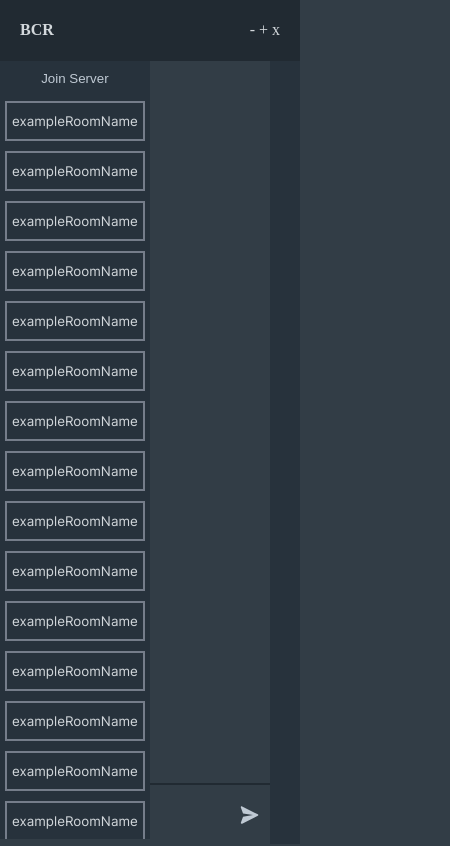
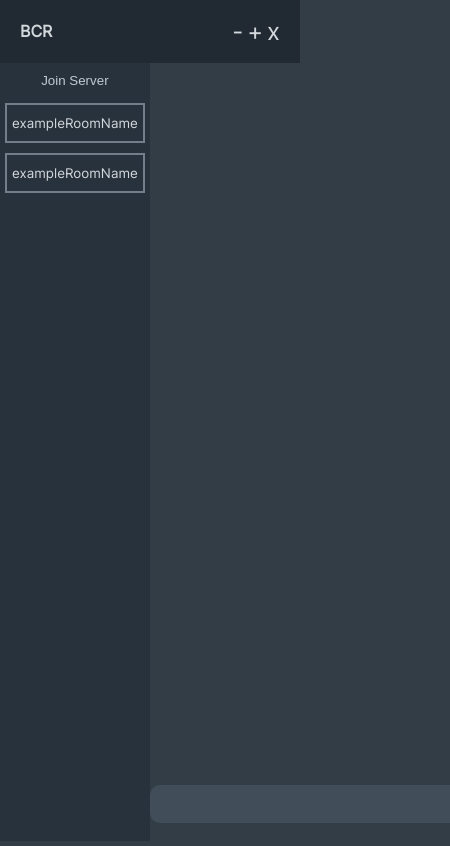
Before and after one commit to BackwardsUser/Basic-Chat-Room, an Electron app: page Client/src/views/index.html in a window 300 px wide. Shown: the top 846 px of the page, 450 px wide, since content can reach past the window. Drawn offline with Linux system fonts and the light colour scheme; no server answers.

Commit message:
Changed Input Styles - Fixed Fonts Around App

```diff
--- a/Client/src/styles/main.css
+++ b/Client/src/styles/main.css
@@ -5,11 +5,11 @@ html {
 }
 
 body {
-    margin: 0;
-    padding: 0;
-    height: 100%;
     overflow-y: hidden;
     overflow-x: hidden;
+    height: 100%;
+    padding: 0;
+    margin: 0;
 }
 
 ::-webkit-scrollbar {
@@ -25,17 +25,26 @@ body {
 /* Header */
 
 header {
+    justify-content: space-between;
     background-color: #212a32;
+    -webkit-user-select: none;
+    -webkit-app-region: drag;
+    flex-direction: row;
+    user-select: none;
+    position: sticky;
+    padding: 0 20px;
     display: flex;
-    flex-direction: row;
-    justify-content: space-between;
-    padding: 0 20px;
-    position: sticky;
     top: 0;
+}
+
+h4 {
+    font-family: Inter;
 }
 
 .right * {
     display: inline;
+    font-family: Inter;
+    font-size: 1.5em;
 }
 
 .right {
@@ -45,32 +54,32 @@ header {
 /* Main Stuff */
 
 main {
+    height: calc(100% - 77px + 1em);
+    justify-content: space-between;
+    flex-direction: row;
     display: flex;
-    flex-direction: row;
-    justify-content: space-between;
-    height: calc(100% - 77px + 1em);
 }
 
 
 .rooms {
+    background-color: #27323c;
+    min-width: max-content;
+    flex-direction: column;
+    overflow-x: hidden;
+    overflow-y: auto;
+    display: flex;
     height: 95%;
-    min-width: max-content;
-    display: flex;
-    flex-direction: column;
-    overflow-y: auto;
-    overflow-x: hidden;
-    background-color: #27323c;
 }
 
 .roomButton {
     background-color: transparent;
-    padding: 10px 5px;
-    margin: 5px 5px;
     border: 2px solid #757d8a;
-    cursor: pointer;
     transition-duration: 250ms;
     font-family: Inter;
     color: var(--text);
+    padding: 10px 5px;
+    margin: 5px 5px;
+    cursor: pointer;
 }
 
 .roomButton:hover {
@@ -78,15 +87,15 @@ main {
 }
 
 .join {
+    background-color: #27323c;
+    transition-duration: 250ms;
+    color: #c0cad4;
+    position: sticky;
+    padding: 10px 0;
+    cursor: pointer;
     border: none;
-    padding: 10px 0;
-    color: #c0cad4;
-    background-color: #27323c;
     width: 100%;
-    position: sticky;
     top: 0;
-    cursor: pointer;
-    transition-duration: 250ms;
 }
 
 .join:hover {
@@ -96,51 +105,58 @@ main {
 /* Room */
 
 .room {
-    display: grid;
     grid-template-columns: 4fr 1fr;
     grid-template-rows: 12fr 1fr;
+    display: grid;
     height: 100%;
     width: 100%;
 }
 
 .messages {
+    overflow-x: hidden;
+    overflow-y: auto;
     grid-column: 1;
     grid-row: 1;
-    overflow-y: auto;
-    overflow-x: hidden;
 }
 
 .members {
+    background-color: #27323c;
+    grid-row: 1 / span 2;
+    overflow-x: hidden;
+    overflow-y: auto;
     grid-column: 2;
-    grid-row: 1 / span 2;
-    overflow-y: auto;
-    overflow-x: hidden;
-    background-color: #27323c;
 }
 
 .inputs {
     grid-column: 1;
+    height: 100%;
     grid-row: 2;
     width: 100%;
-    height: 100%;
+}
+
+.input {
+    background-color: #414d59;
+    flex-direction: row;
+    border-radius: 10px;
+    width: max-content;
     display: flex;
-    justify-content: center;
-    border-top: #212a32 solid 2px;
+    margin: auto;
 }
 
 .messageInput {
-    width: 75%;
+    background-color: transparent;
+    transition-duration: 250ms;
+    height: max-content;
+    padding: .5em .25em;
+    border-radius: 5px;
+    padding: 5px 10px;
+    margin: auto 0;
     font-size: 1em;
-    height: max-content;
-    padding: .5em 0;
+    color: #fff;
+    width: 32.5em;
     outline: none;
-    margin: auto 0;
-    background-color: transparent;
     border: none;
-    color: #757d8a;
-    transition-duration: 250ms;
-    border-radius: 25px;
-    padding: 5px 10px;
+    margin: 5px;
 }
 
 .messageInput:hover {
@@ -149,17 +165,20 @@ main {
 }
 
 .send {
-    width: 2em;
+    transition-duration: 250ms;
     aspect-ratio: 1/1;
-}
-
-.send {
     fill: #c0cad4;
-    transition-duration: 250ms;
     cursor: pointer;
     padding: 0 10px;
+    margin: auto;
+    width: 2em;
 }
 
 .send:hover {
     fill: #6c7987;
 }
+
+.empty {
+    background-color: transparent;
+    border: none;
+}
--- a/Client/src/views/index.html
+++ b/Client/src/views/index.html
@@ -25,48 +25,6 @@
             <div class="rooms">
                 <button class="roomButton exampleRoomName">exampleRoomName</button>
                 <button class="roomButton exampleRoomName">exampleRoomName</button>
-                <button class="roomButton exampleRoomName">exampleRoomName</button>
-                <button class="roomButton exampleRoomName">exampleRoomName</button>
-                <button class="roomButton exampleRoomName">exampleRoomName</button>
-                <button class="roomButton exampleRoomName">exampleRoomName</button>
-                <button class="roomButton exampleRoomName">exampleRoomName</button>
-                <button class="roomButton exampleRoomName">exampleRoomName</button>
-                <button class="roomButton exampleRoomName">exampleRoomName</button>
-                <button class="roomButton exampleRoomName">exampleRoomName</button>
-                <button class="roomButton exampleRoomName">exampleRoomName</button>
-                <button class="roomButton exampleRoomName">exampleRoomName</button>
-                <button class="roomButton exampleRoomName">exampleRoomName</button>
-                <button class="roomButton exampleRoomName">exampleRoomName</button>
-                <button class="roomButton exampleRoomName">exampleRoomName</button>
-                <button class="roomButton exampleRoomName">exampleRoomName</button>
-                <button class="roomButton exampleRoomName">exampleRoomName</button>
-                <button class="roomButton exampleRoomName">exampleRoomName</button>
-                <button class="roomButton exampleRoomName">exampleRoomName</button>
-                <button class="roomButton exampleRoomName">exampleRoomName</button>
-                <button class="roomButton exampleRoomName">exampleRoomName</button>
-                <button class="roomButton exampleRoomName">exampleRoomName</button>
-                <button class="roomButton exampleRoomName">exampleRoomName</button>
-                <button class="roomButton exampleRoomName">exampleRoomName</button>
-                <button class="roomButton exampleRoomName">exampleRoomName</button>
-                <button class="roomButton exampleRoomName">exampleRoomName</button>
-                <button class="roomButton exampleRoomName">exampleRoomName</button>
-                <button class="roomButton exampleRoomName">exampleRoomName</button>
-                <button class="roomButton exampleRoomName">exampleRoomName</button>
-                <button class="roomButton exampleRoomName">exampleRoomName</button>
-                <button class="roomButton exampleRoomName">exampleRoomName</button>
-                <button class="roomButton exampleRoomName">exampleRoomName</button>
-                <button class="roomButton exampleRoomName">exampleRoomName</button>
-                <button class="roomButton exampleRoomName">exampleRoomName</button>
-                <button class="roomButton exampleRoomName">exampleRoomName</button>
-                <button class="roomButton exampleRoomName">exampleRoomName</button>
-                <button class="roomButton exampleRoomName">exampleRoomName</button>
-                <button class="roomButton exampleRoomName">exampleRoomName</button>
-                <button class="roomButton exampleRoomName">exampleRoomName</button>
-                <button class="roomButton exampleRoomName">exampleRoomName</button>
-                <button class="roomButton exampleRoomName">exampleRoomName</button>
-                <button class="roomButton exampleRoomName">exampleRoomName</button>
-                <button class="roomButton exampleRoomName">exampleRoomName</button>
-                <button class="roomButton exampleRoomName">exampleRoomName</button>
             </div>
         </nav>
         <div class="room">
@@ -74,13 +32,18 @@
 
             </div>
             <form class="inputs" onsubmit="">
+                <div class="input">
                     <input type="text" class="messageInput">
+                    <button class="empty" type="submit">
                         <svg class="send" style="enable-background:new 0 0 24 24;" version="1.1" viewBox="0 0 24 24"
-                    xml:space="preserve" xmlns="http://www.w3.org/2000/svg" xmlns:xlink="http://www.w3.org/1999/xlink">
+                            xml:space="preserve" xmlns="http://www.w3.org/2000/svg"
+                            xmlns:xlink="http://www.w3.org/1999/xlink">
                             <path
                                 d="M21.5,11.1l-17.9-9C2.7,1.7,1.7,2.5,2.1,3.4l2.5,6.7L16,12L4.6,13.9l-2.5,6.7c-0.3,0.9,0.6,1.7,1.5,1.2l17.9-9   C22.2,12.5,22.2,11.5,21.5,11.1z"
                                 id="send" class="sendPath" />
                         </svg>
+                    </button>
+                </div>
             </form>
             <div class="members"></div>
         </div>
```
Lines whose indentation alone changed are shown as unchanged.
